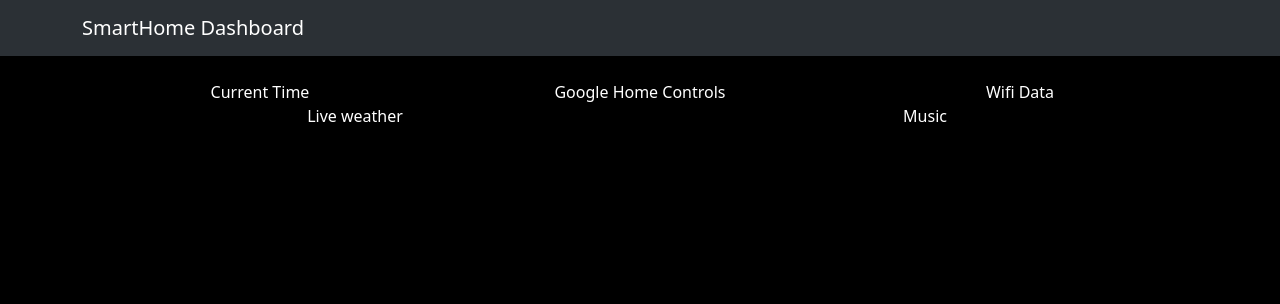
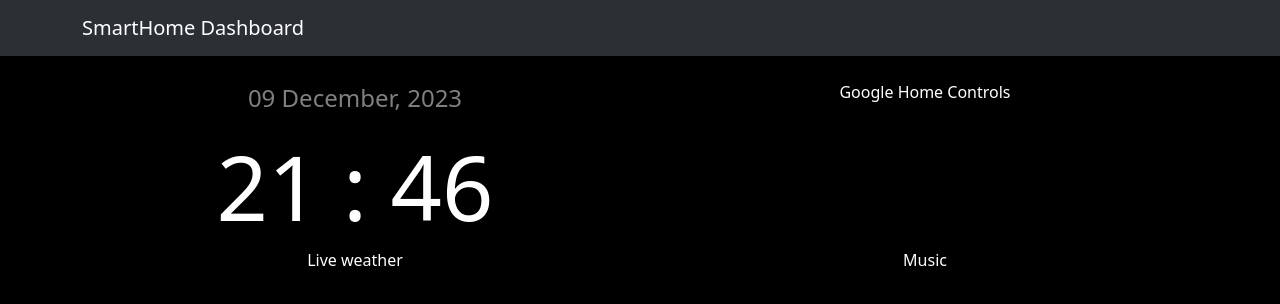
Before and after one commit to gsgghotra/SmartHome-Dashboard, a React (Create React App) app: page / in a window 1280 px wide. Shown: the top 304 px of the page. Built offline with nearby package versions, Linux system fonts and the light colour scheme.

Commit message:
Time added and updates every second

```diff
--- a/package.json
+++ b/package.json
@@ -7,6 +7,7 @@
     "@testing-library/react": "^13.4.0",
     "@testing-library/user-event": "^13.5.0",
     "bootstrap": "^5.3.2",
+    "dayjs": "^1.11.10",
     "react": "^18.2.0",
     "react-bootstrap": "^2.9.1",
     "react-dom": "^18.2.0",
--- a/src/App.css
+++ b/src/App.css
@@ -37,3 +37,12 @@
   background-color: black;
   color: white !important;
 }
+
+.currentTime{
+  font-size: 90px;
+}
+
+.currentDate{
+  font-size: 24px;
+  color: gray;
+}
--- a/src/App.js
+++ b/src/App.js
@@ -7,6 +7,7 @@
 import Col from 'react-bootstrap/Col';
 import Container from 'react-bootstrap/Container';
 import Navbar from 'react-bootstrap/Navbar';
+import CurrentTime from './CurrentTime';
 
 function App() {
   return (
@@ -18,9 +19,10 @@
       </Navbar>
       <Container>
         <Row>
-          <Col className='column'>Current Time</Col>
+          <Col className='column'>
+            <CurrentTime></CurrentTime>
+          </Col>
           <Col className='column'>Google Home Controls</Col>
-          <Col className='column'>Wifi Data</Col>
         </Row>
         <Row>
           <Col className='column'>Live weather</Col>
--- /dev/null
+++ b/src/CurrentTime.js
@@ -0,0 +1,20 @@
+import dayjs from "dayjs";
+import { useState } from "react";
+
+const CurrentTime =()=> {
+    const [todaysDate, setTodaysDate] = useState(dayjs().format('DD MMMM, YYYY'));
+    const [currentTime , setCurrentTime] = useState(dayjs().format('HH : mm'));
+
+    setInterval(()=>{
+        setCurrentTime(dayjs().format('HH : mm'));
+        setTodaysDate(dayjs().format('DD MMMM, YYYY'));
+    }, 1000);
+    return(
+        <>
+            <p className="currentDate">{todaysDate}</p>
+            <h2 className="currentTime">{currentTime}</h2>
+        </>
+    )
+}
+
+export default CurrentTime;
```
Also changed, not shown: 1 other file (tests, documents, lock files or other folders).
